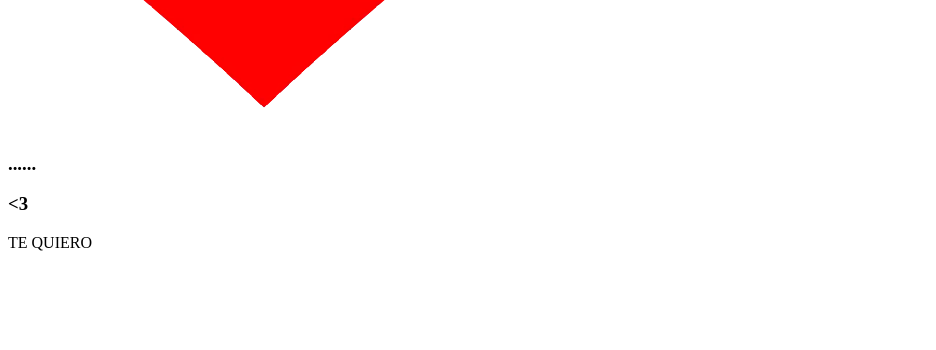
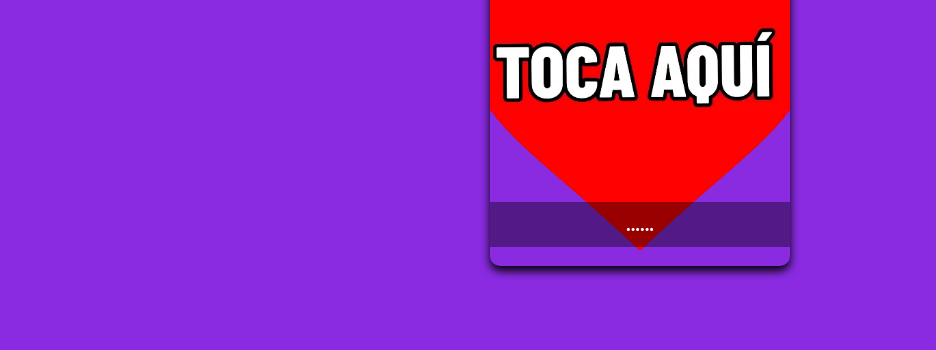
Before and after one commit to Hades72jijij/Hades72jijij.github.io, a plain HTML site: page index.html in a window 1280 px wide. Shown: the part 466-816 px from the top of the page, without its empty margins (0-936 px from the left). Drawn offline with Linux system fonts and the light colour scheme.

Commit message:
Update index.html

```diff
--- a/index.html
+++ b/index.html
@@ -3,7 +3,7 @@
 <head>
     <meta charset="UTF-8">
     <meta name="viewport" content="width=device-width, initial-scale=1.0">
-    <link rel="stylesheet" type="text/css" href="cuerpo.css">
+    <link rel="stylesheet" type="text/css" href="index.css">
     <title>Document</title>
 </head>
 <body>
```
